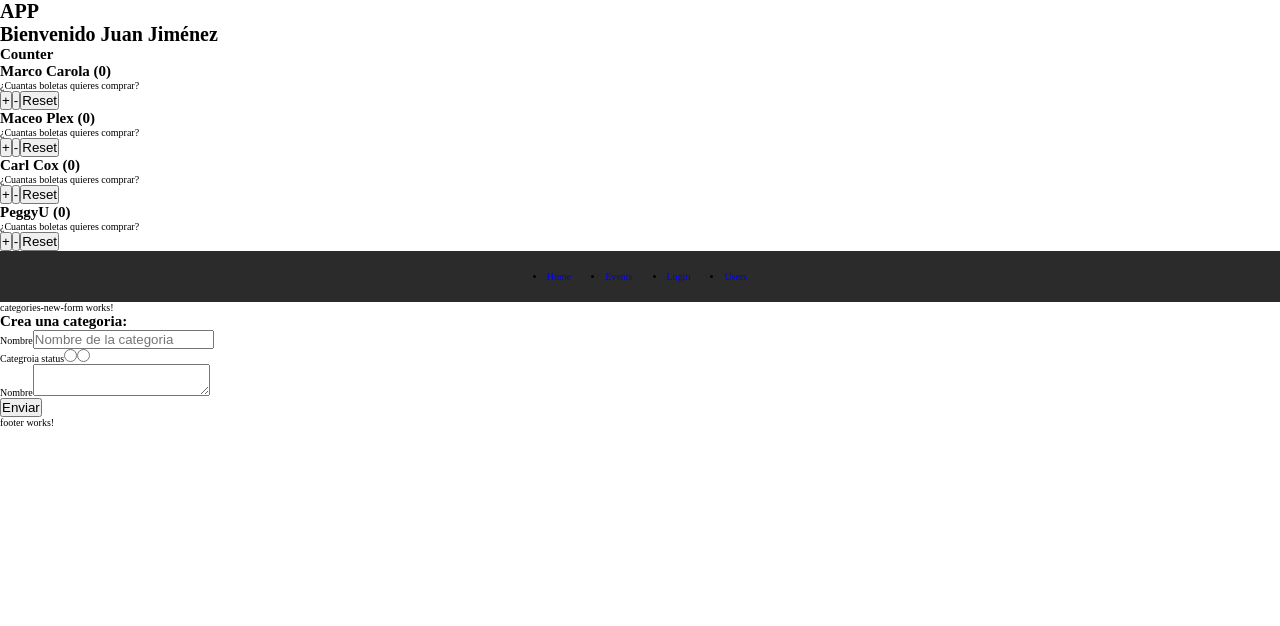
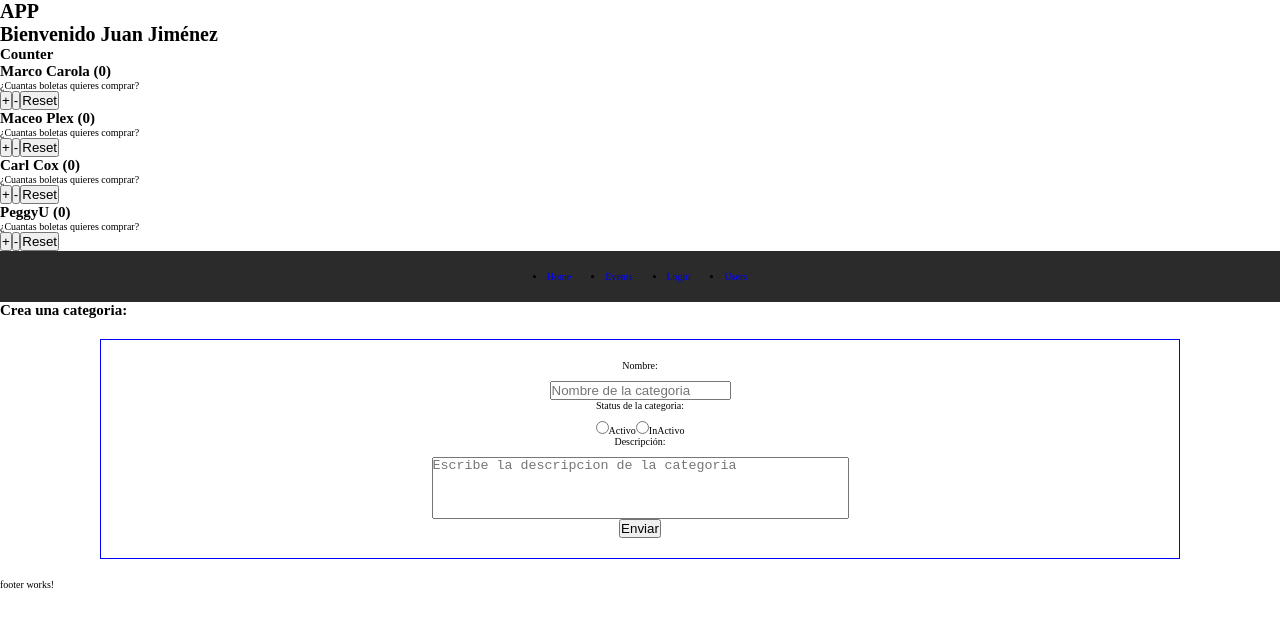
Before and after one commit to aforero979-prog/Frontend-SAM-Events, an Angular app: page /categorie-new in a window 1280 px wide. Shown: the top 626 px of the page. Built offline with nearby package versions, Linux system fonts and the light colour scheme.

Commit message:
[+] constructor de categories-new-form, formulario de categorias

```diff
--- a/src/app/app.routes.ts
+++ b/src/app/app.routes.ts
@@ -7,7 +7,7 @@ export const routes: Routes = [
     //Esta ruta carga por defecto el componente asociado a la ruta
     {path: 'home', component: Home },
     //Rutas con LazyLoad
-    {path: 'categorie-new',
+    {   path: 'categorie-new',
         loadComponent: () => import('./features/categories/categories-new-form/categories-new-form').then(m => m.CategoriesNewForm)
     },
     {path: 'user/list',
--- a/src/app/features/categories/categories-new-form/categories-new-form.css
+++ b/src/app/features/categories/categories-new-form/categories-new-form.css
@@ -0,0 +1,34 @@
+.form{
+    border: 1px solid blue;
+    padding: 2rem 10rem;
+    margin: 2rem 10rem;
+    box-sizing: border-box;
+}
+.field{
+    display: flex;
+    justify-content: center;
+    align-items: center;
+    flex-direction: column;
+    flex-flow: column;
+    gap: 1rem;
+}
+
+.button{
+    display: flex;
+    justify-content: center;
+    align-items: center;
+    flex-direction: column;
+    flex-flow: column;
+}
+
+.label.input{
+    border: .5rem solid blue
+}
+
+.button{
+    display: flex;
+    justify-content: center;
+    align-items: center;
+    flex-direction: column;
+    flex-flow: column;
+}
--- a/src/app/features/categories/categories-new-form/categories-new-form.html
+++ b/src/app/features/categories/categories-new-form/categories-new-form.html
@@ -1,28 +1,40 @@
-<p>categories-new-form works!</p>
+<h2>Crea una categoria:</h2>
+<p></p>
 
-<form class="form">
-
-    <h2>Crea una categoria:</h2>
-    <p></p>
+<form [formGroup]="formData" (ngSubmit)="onEnviar()" class="form">
 
     <div class="field">
-        <label for="nombre">Nombre</label>
-        <input type="text" placeholder="Nombre de la categoria" id="nombre" required>
+        <label for="nombre">Nombre:</label>
+        <input formControlName="name" type="text" placeholder="Nombre de la categoria" id="nombre" required>
     </div>
 
     <div class="field">
-        <label for="status">Categroia status</label>
-        <input class="checkbox" type="radio">
-        <input class="chackbox" type="radio">
+        <label for="status">Status de la categoria:</label>
+        <div class="options">
+            <input formControlName="status" type="radio"><label for="categorie-status-enable">Activo</label>
+            <input formControlName="status" type="radio"><label for="categorie-status-disable">InActivo</label>
+        </div>
 
     </div>
 
-    <div>
-        <label for="nombre">Nombre</label>
-        <textarea name="descripcion" id="Descripcion"></textarea>
+    <div class="field">
+        <label for="description">Descripción:</label>
+        <textarea formControlName="description" id="descripcion" rows="4" cols="50" maxlength="150" style="resize: none;"
+            placeholder="Escribe la descripcion de la categoria"></textarea>
     </div>
 
-    <button class="button">Enviar</button>
+    <!-- <div class="field">
+        <label for="ciudad">Ciudades</label>
+        <select name="ciudades" id="ciudades">
+            <option value="">Select...</option>
+            <option value="bog">Bogotá</option>
+            <option value="mede">Medellín</option>
+        </select>
 
+    </div> -->
+
+    <div class="button">
+    <button>Enviar</button>
+    </div>
 
 </form>
--- a/src/app/features/categories/categories-new-form/categories-new-form.ts
+++ b/src/app/features/categories/categories-new-form/categories-new-form.ts
@@ -1,9 +1,29 @@
 import { Component } from '@angular/core';
+import { FormGroup, FormControl, ReactiveFormsModule } from '@angular/forms';
 
 @Component({
   selector: 'app-categories-new-form',
-  imports: [],
+  imports: [ReactiveFormsModule],
   templateUrl: './categories-new-form.html',
   styleUrl: './categories-new-form.css',
 })
-export class CategoriesNewForm {}
+export class CategoriesNewForm {
+
+  formData: FormGroup;
+
+  constructor() {
+
+    this.formData = new FormGroup({
+      //Define la estructura equivalente del formulario
+      name: new FormControl(),
+      description: new FormControl(),
+      status: new FormControl()
+
+    })
+  }
+
+  onEnviar() {
+    console.log(this.formData.value)
+  }
+
+}
```
